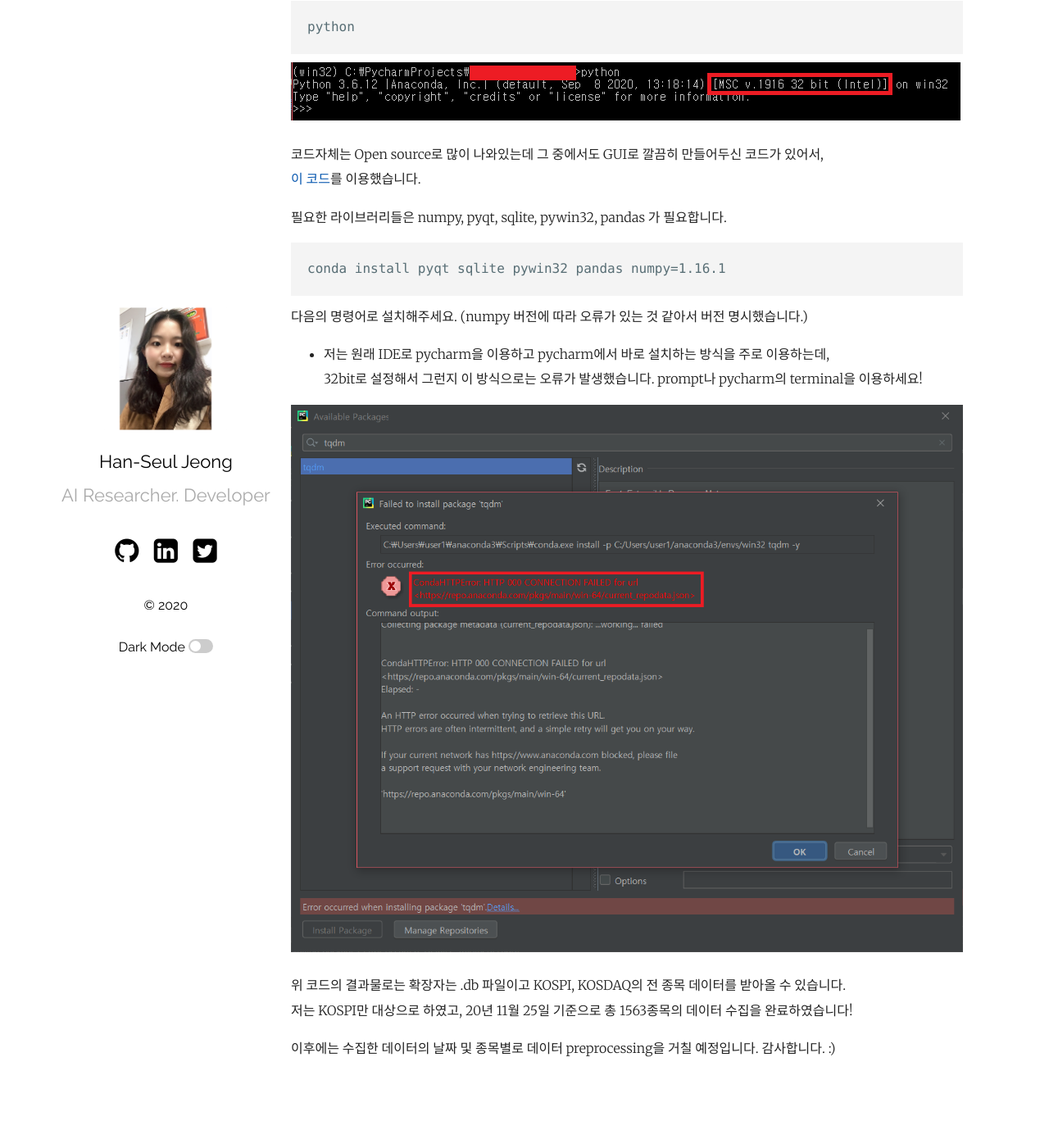
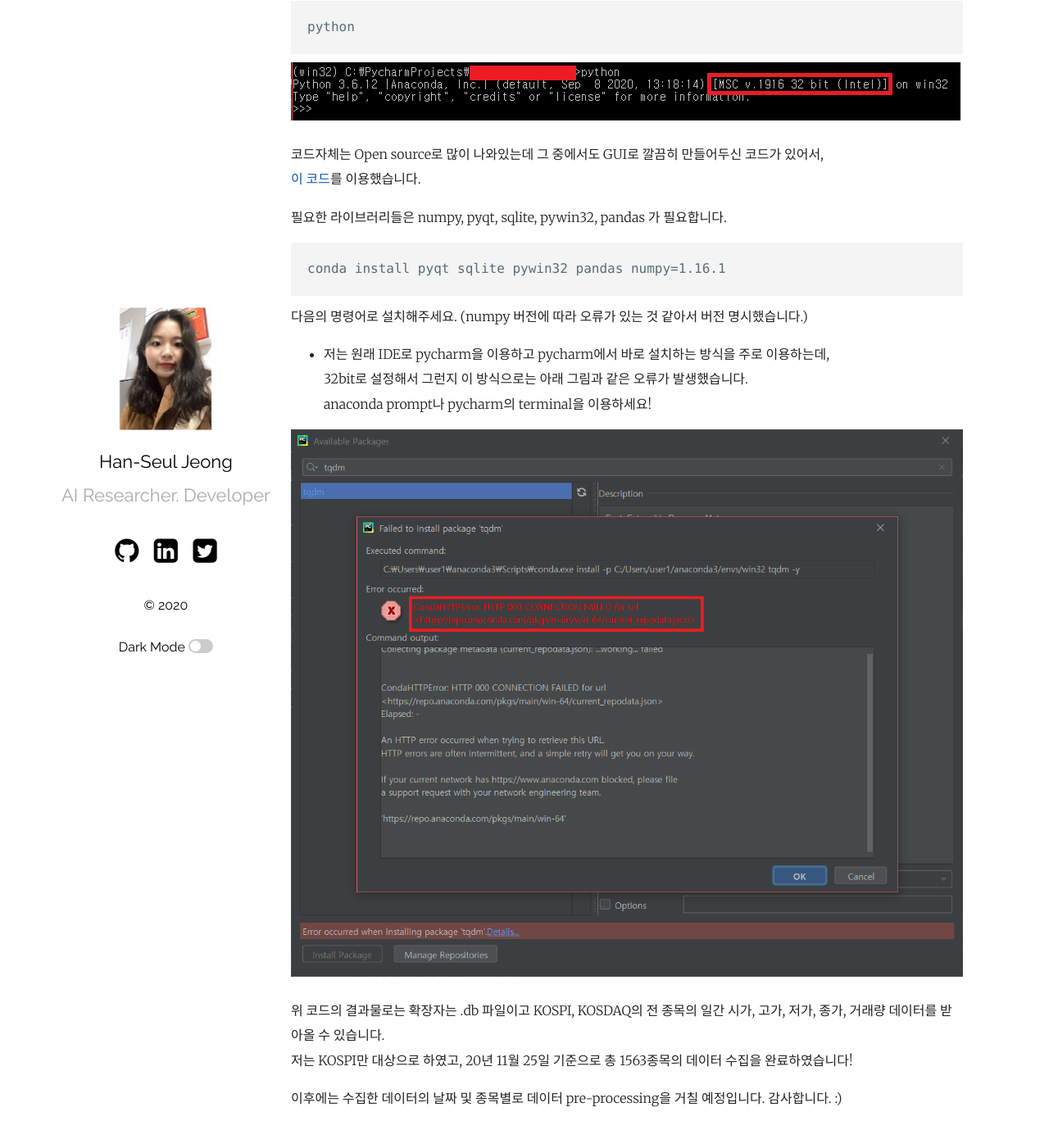
Before and after one commit to hanseul-jeong/hanseul-jeong.github.io, a Jekyll site: the page built from _posts/2020-11-25-[Portfolio Management] 데이터셋 구성하기.md, in a window 1280 px wide and 1400 px high, scrolled down 1024 px. Shown: the top 1390 px of the window at 82% size. Built offline with Jekyll 4.4.1, drawn with Linux system fonts in a browser that asks for light colours; comment, search, counter and statistics services are not loaded; before the commit the page ends 2364 px from its top, so only the background shows below that.

Commit message:
A post for KOSPI Dataset collection

```diff
--- a/_posts/2020-11-25-[Portfolio Management] 데이터셋 구성하기.md
+++ b/_posts/2020-11-25-[Portfolio Management] 데이터셋 구성하기.md
@@ -55,12 +55,13 @@ Anaconda prompt에서 다음의 코드를 이용해서 python 3.6버전의 가
 
 다음의 명령어로 설치해주세요. (numpy 버전에 따라 오류가 있는 것 같아서 버전 명시했습니다.)
 - 저는 원래 IDE로 pycharm을 이용하고 pycharm에서 바로 설치하는 방식을 주로 이용하는데,
-32bit로 설정해서 그런지 이 방식으로는 오류가 발생했습니다. prompt나 pycharm의 terminal을 이용하세요!
+32bit로 설정해서 그런지 이 방식으로는 아래 그림과 같은 오류가 발생했습니다.
+anaconda prompt나 pycharm의 terminal을 이용하세요!
 
 ![Image HTTPerror](/assets/img/HTTPerror.png)
 
-위 코드의 결과물로는 확장자는 .db 파일이고 KOSPI, KOSDAQ의 전 종목 데이터를 받아올 수 있습니다.
+위 코드의 결과물로는 확장자는 .db 파일이고 KOSPI, KOSDAQ의 전 종목의 일간 시가, 고가, 저가, 종가, 거래량 데이터를 받아올 수 있습니다.
 저는 KOSPI만 대상으로 하였고, 20년 11월 25일 기준으로 총 1563종목의 데이터 수집을 완료하였습니다!
 
-이후에는 수집한 데이터의 날짜 및 종목별로 데이터 preprocessing을 거칠 예정입니다.
+이후에는 수집한 데이터의 날짜 및 종목별로 데이터 pre-processing을 거칠 예정입니다.
 감사합니다. :)
```
